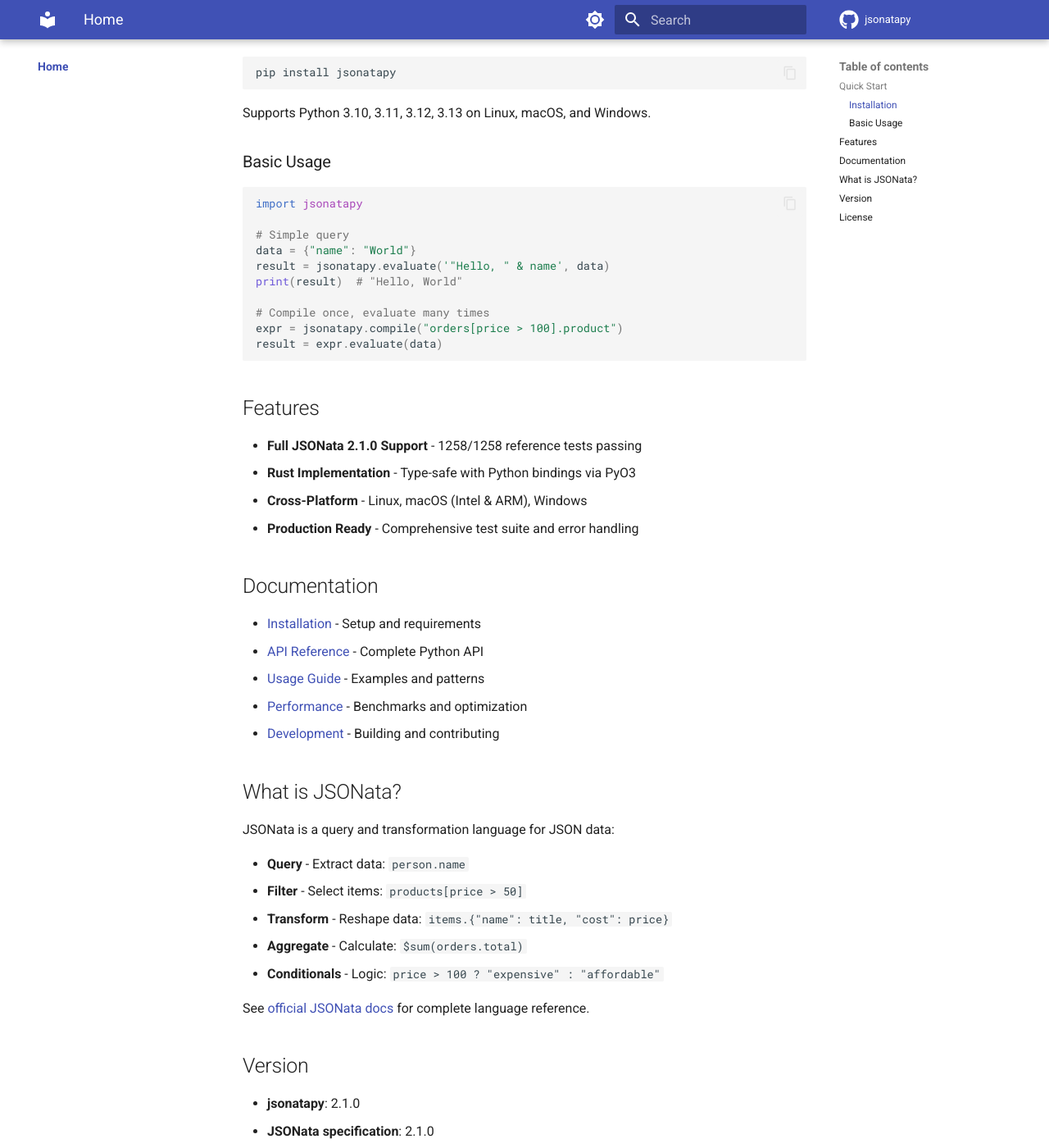
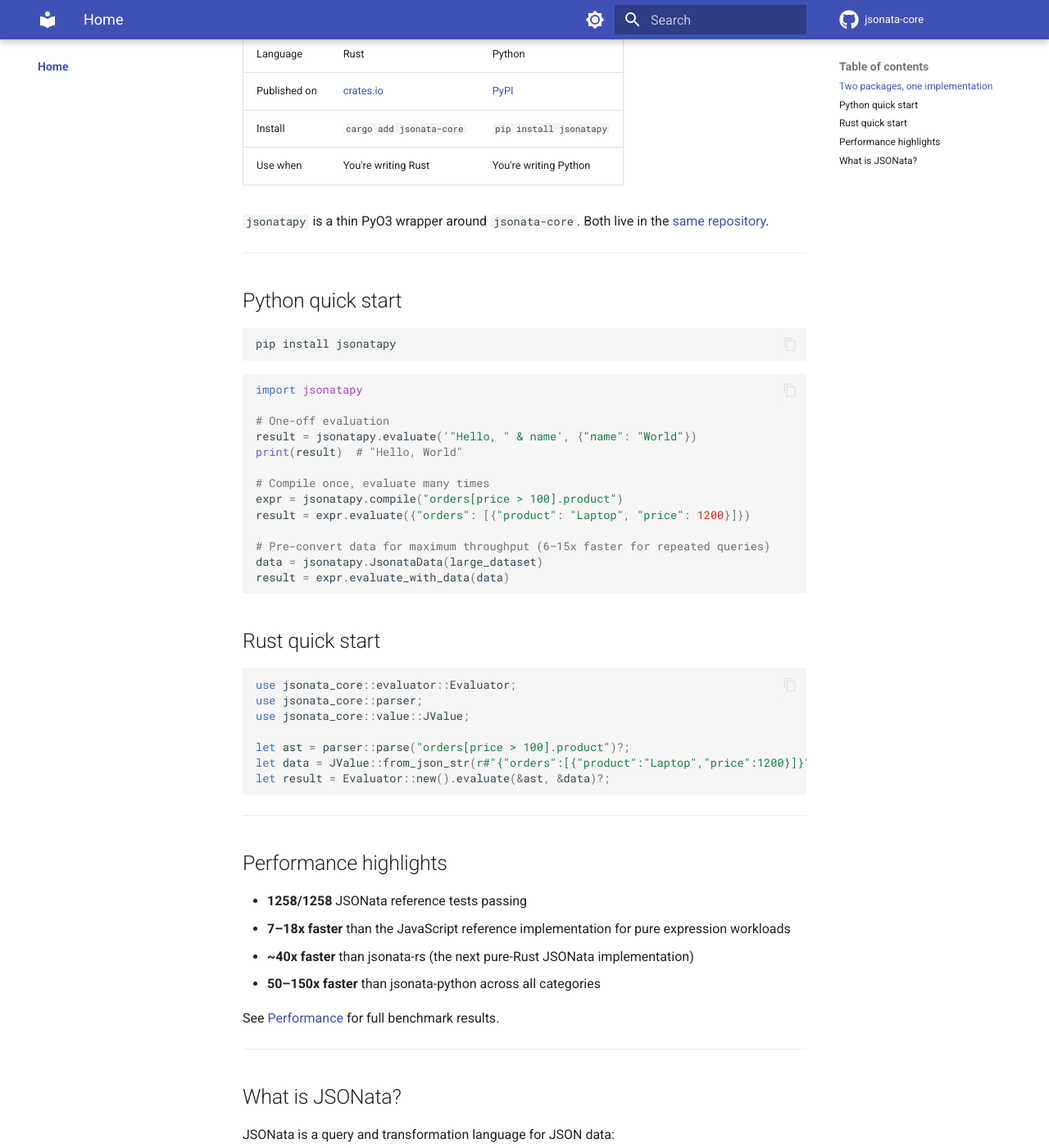
Before and after one commit to txjmb/jsonatapy, an MkDocs documentation site: the page built from docs/index.md, in a window 1280 px wide and 1400 px high, scrolled down 347 px. Shown: the whole window at 82% size. Built offline with MkDocs 1.6.1 and Material for MkDocs 9.7.7, drawn with Linux system fonts in a browser that asks for light colours; comment, search, counter and statistics services are not loaded; the version menu is left out; some of the changed text lies outside the part shown.

Commit message:
docs: Highlight jsonata-core + jsonatapy two-package architecture
README.md:
- Lead with two-package story (Rust crate + Python package)
- Add Rust quick start alongside Python quick start
- Add pure-Rust Criterion benchmark table (ns-level timings)
- Add comparison vs jsonata-rs (~40x faster)
- Fix building section (cd jsonata-core)

docs/index.md:
- Rewrite to introduce both packages from the start

docs/rust-crate.md (new):
- Full Rust API reference: parser::parse, Evaluator, JValue, Context
- Criterion benchmark table
- Feature flags table
- Usage examples

mkdocs.yml:
- Rename site to "jsonata-core + jsonatapy"
- Update site_url to txjmb.github.io/jsonata-core
- Add "Rust Crate (jsonata-core)" section in nav

Co-Authored-By: Claude Sonnet 4.6 <noreply@anthropic.com>

````diff
--- a/docs/index.md
+++ b/docs/index.md
@@ -1,65 +1,76 @@
-# jsonatapy Documentation
+# jsonata-core + jsonatapy
 
-High-performance Python implementation of JSONata, the JSON query and transformation language.
+High-performance [JSONata](https://jsonata.org/) implementation in Rust, with Python bindings.
 
-## Quick Start
+## Two packages, one implementation
 
-### Installation
+| | **jsonata-core** | **jsonatapy** |
+|---|---|---|
+| Language | Rust | Python |
+| Published on | [crates.io](https://crates.io/crates/jsonata-core) | [PyPI](https://pypi.org/project/jsonatapy/) |
+| Install | `cargo add jsonata-core` | `pip install jsonatapy` |
+| Use when | You're writing Rust | You're writing Python |
+
+`jsonatapy` is a thin PyO3 wrapper around `jsonata-core`. Both live in the
+[same repository](https://github.com/txjmb/jsonata-core).
+
+---
+
+## Python quick start
 
 ```bash
 pip install jsonatapy
 ```
 
-Supports Python 3.10, 3.11, 3.12, 3.13 on Linux, macOS, and Windows.
-
-### Basic Usage
-
 ```python
 import jsonatapy
 
-# Simple query
-data = {"name": "World"}
-result = jsonatapy.evaluate('"Hello, " & name', data)
+# One-off evaluation
+result = jsonatapy.evaluate('"Hello, " & name', {"name": "World"})
 print(result)  # "Hello, World"
 
 # Compile once, evaluate many times
 expr = jsonatapy.compile("orders[price > 100].product")
-result = expr.evaluate(data)
+result = expr.evaluate({"orders": [{"product": "Laptop", "price": 1200}]})
+
+# Pre-convert data for maximum throughput (6–15x faster for repeated queries)
+data = jsonatapy.JsonataData(large_dataset)
+result = expr.evaluate_with_data(data)
 ```
 
-## Features
+## Rust quick start
 
-- **Full JSONata 2.1.0 Support** - 1258/1258 reference tests passing
-- **Rust Implementation** - Type-safe with Python bindings via PyO3
-- **Cross-Platform** - Linux, macOS (Intel & ARM), Windows
-- **Production Ready** - Comprehensive test suite and error handling
+```rust
+use jsonata_core::evaluator::Evaluator;
+use jsonata_core::parser;
+use jsonata_core::value::JValue;
 
-## Documentation
+let ast = parser::parse("orders[price > 100].product")?;
+let data = JValue::from_json_str(r#"{"orders":[{"product":"Laptop","price":1200}]}"#)?;
+let result = Evaluator::new().evaluate(&ast, &data)?;
+```
 
-- [Installation](installation.md) - Setup and requirements
-- [API Reference](api.md) - Complete Python API
-- [Usage Guide](usage.md) - Examples and patterns
-- [Performance](performance.md) - Benchmarks and optimization
-- [Development](development/building.md) - Building and contributing
+---
+
+## Performance highlights
+
+- **1258/1258** JSONata reference tests passing
+- **7–18x faster** than the JavaScript reference implementation for pure expression workloads
+- **~40x faster** than jsonata-rs (the next pure-Rust JSONata implementation)
+- **50–150x faster** than jsonata-python across all categories
+
+See [Performance](performance.md) for full benchmark results.
+
+---
 
 ## What is JSONata?
 
 JSONata is a query and transformation language for JSON data:
 
-- **Query** - Extract data: `person.name`
-- **Filter** - Select items: `products[price > 50]`
-- **Transform** - Reshape data: `items.{"name": title, "cost": price}`
-- **Aggregate** - Calculate: `$sum(orders.total)`
-- **Conditionals** - Logic: `price > 100 ? "expensive" : "affordable"`
+- **Query** — `person.name`
+- **Filter** — `products[price > 50]`
+- **Transform** — `items.{"name": title, "cost": price}`
+- **Aggregate** — `$sum(orders.total)`
+- **Conditionals** — `price > 100 ? "expensive" : "affordable"`
 
-See [official JSONata docs](https://docs.jsonata.org/) for complete language reference.
-
-## Version
-
-- **jsonatapy**: 2.1.0
-- **JSONata specification**: 2.1.0
-- **Python**: 3.10+
-
-## License
-
-MIT License - See [LICENSE](license.md) for details.
+See the [official JSONata docs](https://docs.jsonata.org/) for the full language reference.
--- a/mkdocs.yml
+++ b/mkdocs.yml
@@ -1,12 +1,12 @@
-site_name: jsonatapy
-site_description: High-performance Python implementation of JSONata - JSON query and transformation language
+site_name: jsonata-core + jsonatapy
+site_description: High-performance JSONata implementation in Rust, with Python bindings
 site_author: jsonatapy contributors
-site_url: https://txjmb.github.io/jsonatapy
+site_url: https://txjmb.github.io/jsonata-core
 
 # Disable Jekyll processing on GitHub Pages
 use_directory_urls: true
 
-repo_name: jsonatapy
+repo_name: jsonata-core
 repo_url: https://github.com/txjmb/jsonata-core
 edit_uri: edit/master/docs/
 
@@ -84,7 +84,9 @@ nav:
       - Installation: installation.md
       - Quick Start: usage.md
       - Examples: examples.md
-  - User Guide:
+  - Rust Crate (jsonata-core):
+      - Overview: rust-crate.md
+  - Python Package (jsonatapy):
       - API Reference: api.md
       - JSONata Language: jsonata-language.md
       - Error Handling: error-handling.md
````
Also changed, not shown: README.md (+141 -110 lines), docs/rust-crate.md (added, +163 -0 lines).
